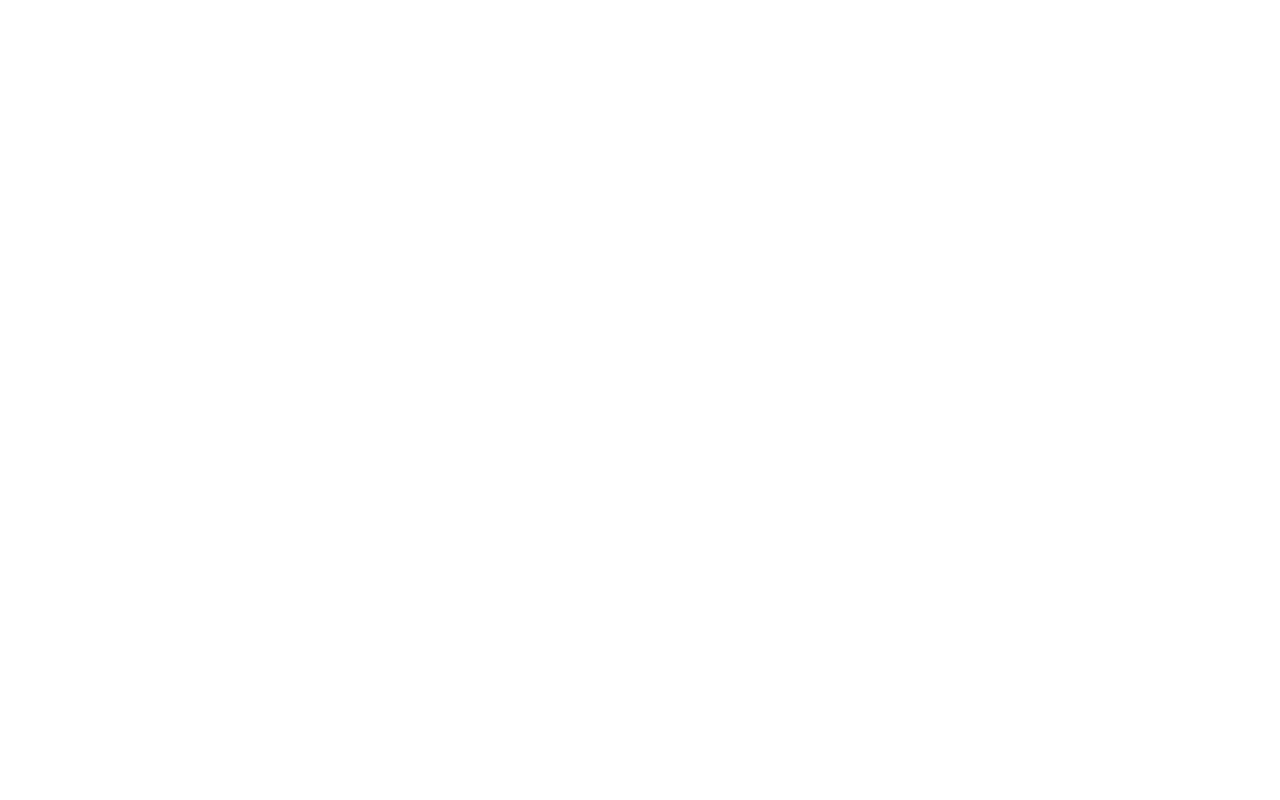
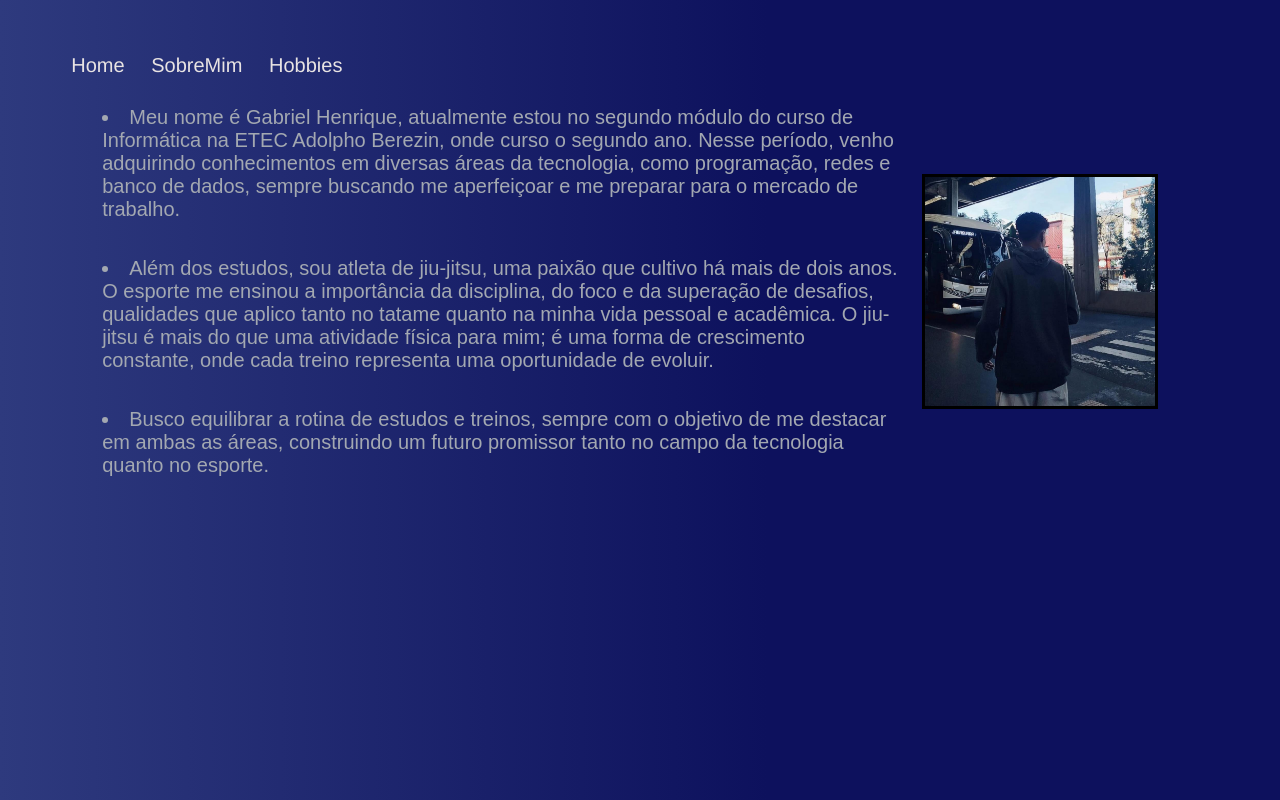
Before and after one commit to GabrielHenri7/Atividade-Pratica, a plain HTML site: page SobreMim.html in a window 1280 px wide. Drawn offline with Linux system fonts and the light colour scheme.

Commit message:
Atividade Concluída

```diff
--- a/SobreMim.html
+++ b/SobreMim.html
@@ -4,8 +4,44 @@
     <meta charset="UTF-8">
     <meta name="viewport" content="width=device-width, initial-scale=1.0">
     <title>Sobre Mim</title>
+    <link rel="stylesheet" href="css/style.css">
 </head>
 <body>
+    <header>
+        <div class="menu">
+            <nav class="menu">
+                <ul>
+                    <li><a href="index.html">Home</a></li>
+                    <li><a href="SobreMim.html">SobreMim</a></li>
+                    <li><a href="Hobbies.html">Hobbies</a></li>
+                </ul>
+            </nav>
+
+        </div><!--fecha-->
+        <br>
+
+        <div class="sobremim">
+            <div>
+
+                <p> <li>Meu nome é Gabriel Henrique, atualmente estou no segundo módulo do curso de Informática na ETEC Adolpho Berezin, onde curso o segundo ano. Nesse período, venho adquirindo conhecimentos em diversas áreas da tecnologia, como programação, redes e banco de dados, sempre buscando me aperfeiçoar e me preparar para o mercado de trabalho.</li></p>
+                <br>
+                <br>
+                <p> <li>Além dos estudos, sou atleta de jiu-jitsu, uma paixão que cultivo há mais de dois anos. O esporte me ensinou a importância da disciplina, do foco e da superação de desafios, qualidades que aplico tanto no tatame quanto na minha vida pessoal e acadêmica. O jiu-jitsu é mais do que uma atividade física para mim; é uma forma de crescimento constante, onde cada treino representa uma oportunidade de evoluir.</li></p>
+                <br>
+                <br>
+
+            </p> <li>Busco equilibrar a rotina de estudos e treinos, sempre com o objetivo de me destacar em ambas as áreas, construindo um futuro promissor tanto no campo da tecnologia quanto no esporte.</p></li>
+            </div>
+            <img class="img07" src="img/img.biel.jpg" alt="Biel">
+        </div>
+
+
+
+
+
+
+    </header><!--logo-->
+
 
 
 
--- a/css/style.css
+++ b/css/style.css
@@ -79,9 +79,49 @@ header nav ul{
 
 }
 
-header nav ul li{
+header nav li{
     display: inline-block;
     padding: 10px;
-    text-align: center;
+    display: inline;
 
 }
+
+
+
+
+
+.sobremim{
+    display: flex;
+    flex-direction: row;
+    justify-content: center;
+    align-items: center;
+
+
+
+}
+
+img{
+    width: 20%;
+
+}
+
+.img07{
+    width: 20%;
+    border: solid black;
+    margin: 20px;
+
+}
+
+li{
+    font-family: fantasy;
+    color: rgb(163, 168, 177);
+    margin-left: auto;
+    width: 800px;
+    font-size: 20px;
+}
+
+
+h2, h3 {
+    color: #fff;
+
+}
```
Also changed, not shown: Hobbies.html (+15 -0 lines), index.html (+13 -0 lines), css/style2.css (deleted), css/style3.css (deleted), img/img.biel.jpg (added), img/img2.avif (deleted).
